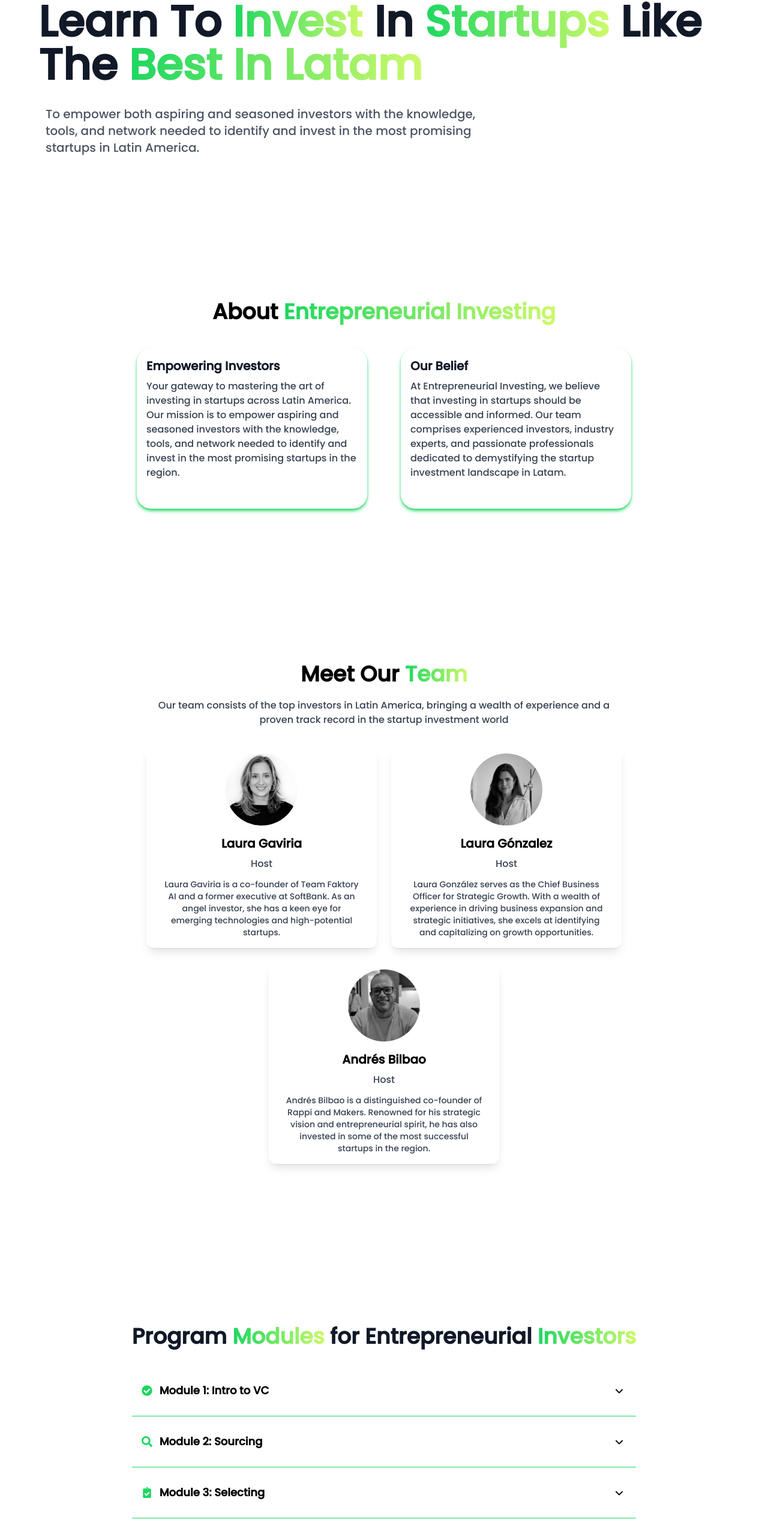
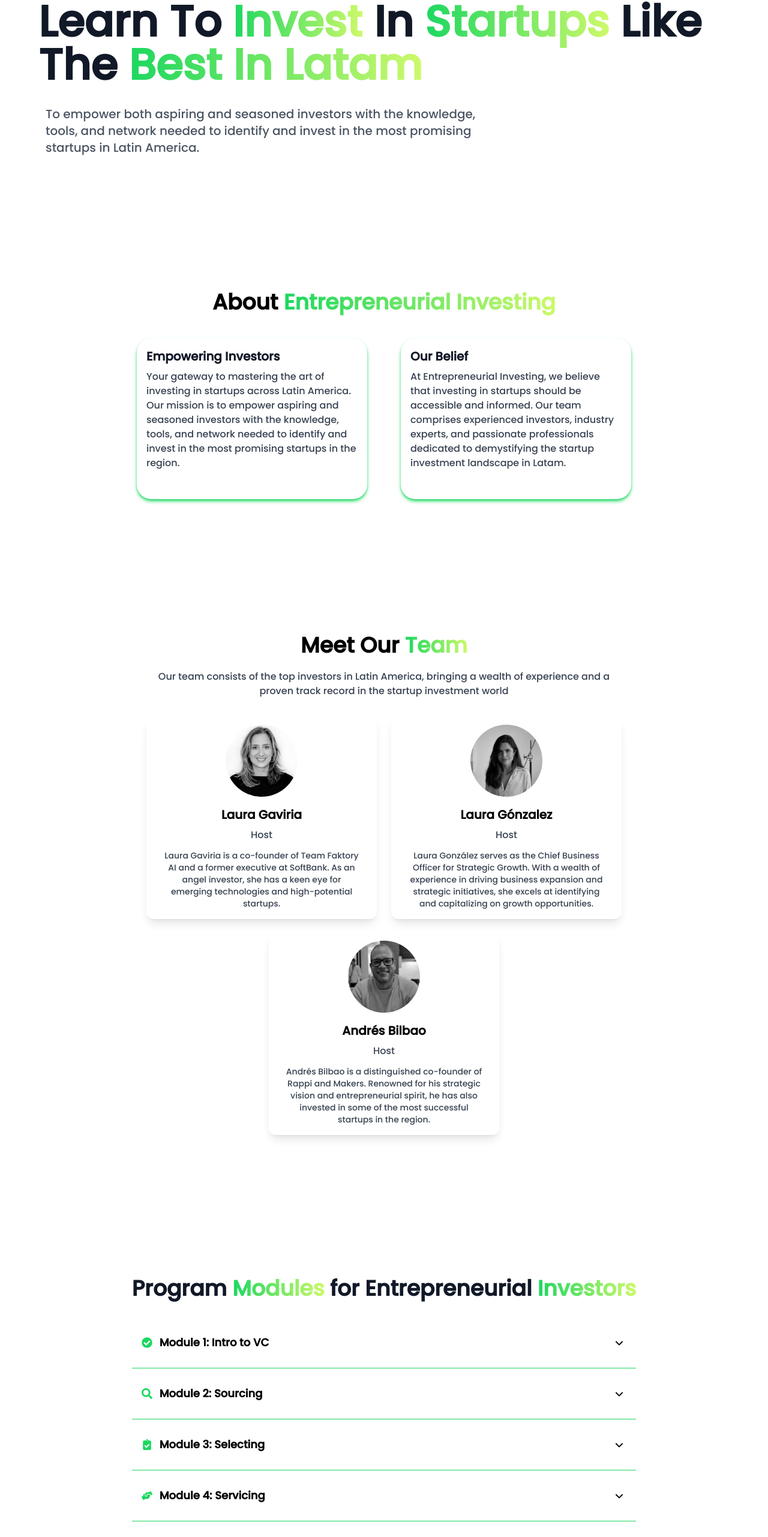
Before and after one commit to FabianEspitia-it/Entrepreneurial-Investing-WebSite, a Next.js app: page /en in a window 1280 px wide. Shown: the part 176-2738 px from the top of the page at 60% size. Built offline with nearby package versions, Linux system fonts and the light colour scheme.

Commit message:
padding sections fixed and contact email fixed

```diff
--- a/src/components/AboutUs.tsx
+++ b/src/components/AboutUs.tsx
@@ -14,7 +14,7 @@ export default function AboutUs() {
   ];
 
   return (
-    <section id="about" className="py-32">
+    <section id="about" className="py-28">
       <Fade triggerOnce>
         <h2 className="md:text-4xl text-3xl font-semibold text-center">
           About{" "}
--- a/src/components/NavBar.tsx
+++ b/src/components/NavBar.tsx
@@ -23,7 +23,7 @@ export default function NavBar() {
     <header
       className={clsx(
         "fixed top-0 left-0 w-full z-50 bg-white",
-        !top && "backdrop-blur-lg shadow-lg duration-200 bg-white/90"
+        !top && "backdrop-blur-lg shadow-md duration-200 bg-white/90"
       )}
     >
       <div className="max-w-screen-xl mx-auto flex justify-between items-center p-4 lg:px-10">
--- a/src/components/PitchPractice.tsx
+++ b/src/components/PitchPractice.tsx
@@ -9,7 +9,7 @@ export default function PitchPractice() {
   return (
     <section
       id="pitch"
-      className="relative flex flex-col items-center md:px-44 py-32"
+      className="relative flex flex-col items-center md:px-44 py-28"
     >
       <Fade triggerOnce>
         <h2 className="md:text-4xl text-3xl font-semibold mb-4 text-center">
--- a/src/components/Program.tsx
+++ b/src/components/Program.tsx
@@ -104,7 +104,7 @@ function ModuleItem({
 
 export default function Modules() {
   return (
-    <section id="program" className="relative px-4 py-32">
+    <section id="program" className="relative px-4 py-28">
       <Fade triggerOnce>
         <h2 className="md:text-4xl text-3xl font-semibold text-center text-gray-900 pb-10 md:pb-5">
           Program <span className="text-gradient-2">Modules</span> for
--- a/src/components/QA.tsx
+++ b/src/components/QA.tsx
@@ -50,7 +50,7 @@ function QuestionItem({ title, answer }: { title: string; answer: string }) {
 export default function Questions() {
   return (
     <>
-      <section id="questions" className="relative px-4 pt-32">
+      <section id="questions" className="relative px-4 pt-28">
         <Fade triggerOnce>
           <h2 className="md:text-4xl text-3xl font-semibold text-center text-gray-900 pb-10 md:pb-10">
             Frequently Asked Questions <br /> You Have the{" "}
@@ -118,10 +118,10 @@ export default function Questions() {
             <p className="text-xl text-black max-w-4xl mx-auto text-center">
               Still have more questions? Contact us{" "}
               <a
-                href="mailto:info@fundraisingschool.com"
+                href="mailto:sofia@entrepreneurial.vc"
                 className="text-EI_new_green hover:text-EI_yellow transition-colors"
               >
-                info@entrepreneurial.com
+                sofia@entrepreneurial.vc
               </a>{" "}
             </p>
           </div>
--- a/src/components/Sponsors.tsx
+++ b/src/components/Sponsors.tsx
@@ -3,7 +3,7 @@ import { Fade } from "react-awesome-reveal";
 
 export default function Sponsors() {
   return (
-    <section className="relative py-32">
+    <section className="relative py-28">
       <Fade cascade triggerOnce>
         <div className="max-w-6xl mx-auto px-4 sm:px-6">
           <div className="">
--- a/src/components/Team.tsx
+++ b/src/components/Team.tsx
@@ -26,7 +26,7 @@ export default function Team() {
   return (
     <section
       id="team"
-      className="container mx-auto px-4 py-32 flex flex-col items-center"
+      className="container mx-auto px-4 py-28 flex flex-col items-center"
     >
       <Fade triggerOnce>
         <h2 className="font-semibold text-3xl md:text-4xl">
```
